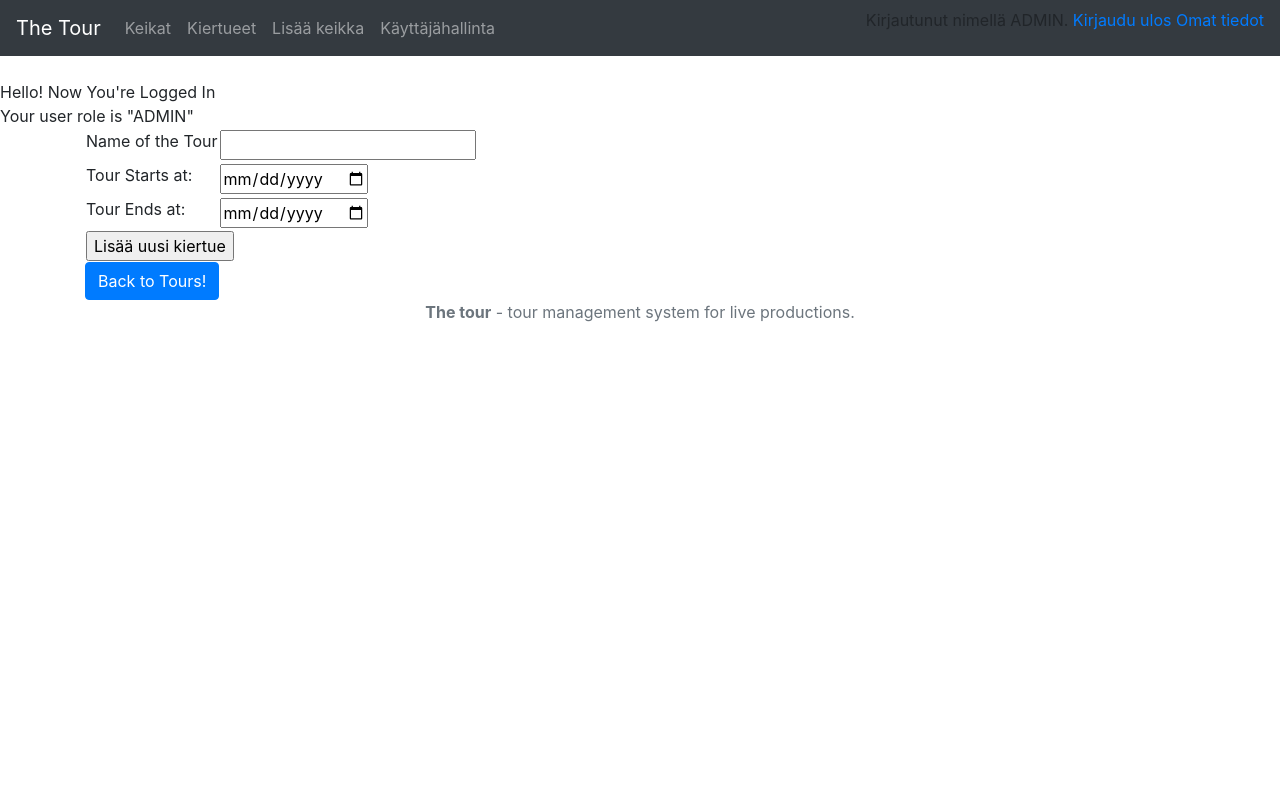
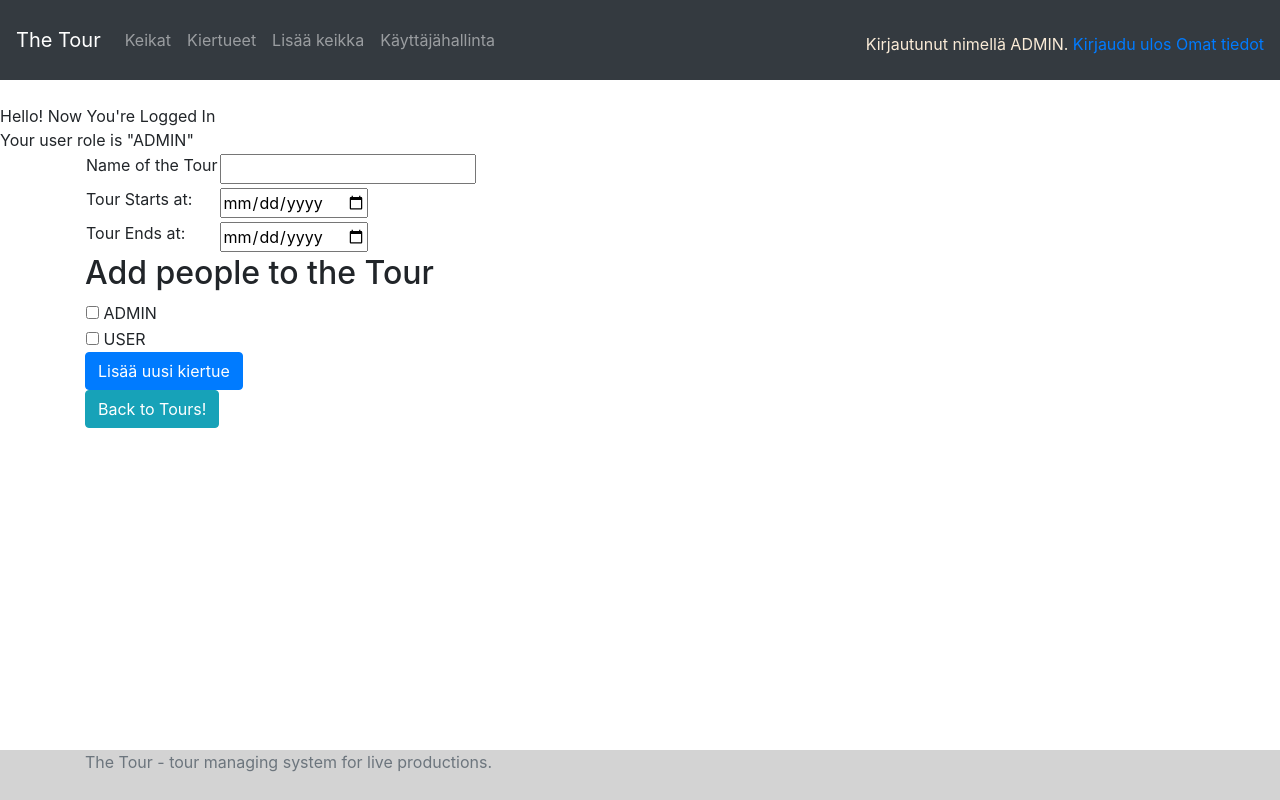
Before and after one commit to jokineno/Tour, a Flask app: page /tours/new/ in a window 1280 px wide. Run offline with Flask 2, Linux system fonts and the light colour scheme; a user stored in the database is signed in; data comes from the database, SQL or seed files in the repository; some libraries are stand-ins or nearby versions.

Commit message:
kiertueen lisääminen tietyille henkilöille checkboxilla

```diff
--- a/application/auth/views.py
+++ b/application/auth/views.py
@@ -4,6 +4,7 @@ from flask_login import login_user, logout_user, current_user
 from application import app, db, login_required, login_manager
 from application.auth.models import User, Role
 from application.gigs.models import Gig
+from application.tour.models import Tour
 
 from application.auth.forms import LoginForm, RegistrationForm, ProfileForm
 
@@ -46,7 +47,9 @@ def auth_register():
     db.session().add(u)
     db.session().commit()
 
-
+    tour = Tour.query.get(1)
+    u.tours.append(tour)
+    db.session().commit()
 
     return redirect(url_for("auth_login"))
 
--- a/application/templates/layout.html
+++ b/application/templates/layout.html
@@ -6,9 +6,26 @@
   <title>The Tour</title>
   <link rel="stylesheet" href="https://maxcdn.bootstrapcdn.com/bootstrap/4.0.0/css/bootstrap.min.css" integrity="sha384-Gn5384xqQ1aoWXA+058RXPxPg6fy4IWvTNh0E263XmFcJlSAwiGgFAW/dAiS6JXm"
     crossorigin="anonymous">
+
 </head>
 
 <body>
+  <style>
+    #loginname {
+      color:antiquewhite;
+    }
+    footer {
+    position: fixed;
+    height: 50px;
+    background-color:lightgrey;
+    bottom: 0px;
+    left: 0px;
+    right: 0px;
+    margin-bottom: 0px;
+
+    }
+
+  </style>
 
   <nav class="navbar navbar-expand-md navbar-dark bg-dark mb-4">
     <a class="navbar-brand" href="{{ url_for('index') }}">The Tour</a>
@@ -34,10 +51,10 @@
       </ul>
 
 
-      <div class="form-inline mt-2 mt-md-0">
+      <div class="form-inline mt-2 mt-md-4">
         {% if current_user.is_authenticated %}
 
-        <p>
+        <p id="loginname">
           Kirjautunut nimellä {{ current_user.name }}. <a href="{{ url_for('auth_logout') }}">Kirjaudu ulos</a>
           <a href="{{ url_for('auth_profile_view') }}">Omat tiedot</a>
         </p>
@@ -77,11 +94,9 @@
 
   </main>
 
-  <footer class="footer mt-auto">
+  <footer class="footer">
       <div class="container">
-        <blockquote class="text-muted mb-0 text-center">
-          <strong>The tour</strong> - tour management system for live productions.
-        </blockquote>
+        <span class="text-muted">The Tour - tour managing system for live productions.</span>
       </div>
     </footer>
 
--- a/application/templates/tour/newtourform.html
+++ b/application/templates/tour/newtourform.html
@@ -54,17 +54,26 @@
         </ul>
       </td>
     </tr>
+  </table>
+  <h2>Add people to the Tour</h2>
 
+  <table>
+  {% for user in users %}
   <tr>
-      <td colspan="2">
-        <input type="submit" value="Lisää uusi kiertue" />
+    <td>
+      <input type="checkbox" name="hello" value="{{user.id}}">
+    {{user.name}}
   </td>
   </tr>
+  {% endfor %}
+</table>
+
+  <input class="btn btn-primary" type="submit" value="Lisää uusi kiertue" />
 
 </form>
-</table>
 <form method="GET" action="{{ url_for('tour_index') }}">
-    <input type="submit" class="btn btn-primary" value="Back to Tours! " />
+  <input type="submit" class="btn btn-info" value="Back to Tours! " />
 </form>
 
+
 {% endblock %}
--- a/application/tour/views.py
+++ b/application/tour/views.py
@@ -2,6 +2,7 @@ from application import app, db, login_required
 from flask import redirect, render_template, request, url_for
 from application.tour.models import Tour
 from application.gigs.models import Gig
+from application.auth.models import User
 from application.tour.forms import TourForm
 from flask_login import current_user
 
@@ -17,7 +18,8 @@ def tour_index():
 @login_required()
 def tour_form():
     form = TourForm()
-    return render_template("tour/newtourform.html", form=form)
+    users = User.query.all()
+    return render_template("tour/newtourform.html",users=users, form=form)
 
 @app.route("/tours/", methods=["POST"])
 @login_required()
@@ -30,6 +32,13 @@ def tour_create():
 
     db.session().add(tour)
     db.session().commit()
+
+    selected_users = request.form.getlist("hello")
+    for user in selected_users:
+        selected = User.query.get(user)
+        tour.tours.append(selected)
+        db.session().commit()
+
 
     return redirect(url_for('tour_index'))
 
```
Also changed, not shown: application/gigs/views.py (+3 -6 lines), documentation/kayttajatapaukset.md (+6 -5 lines). Lines whose indentation alone changed are shown as unchanged.
